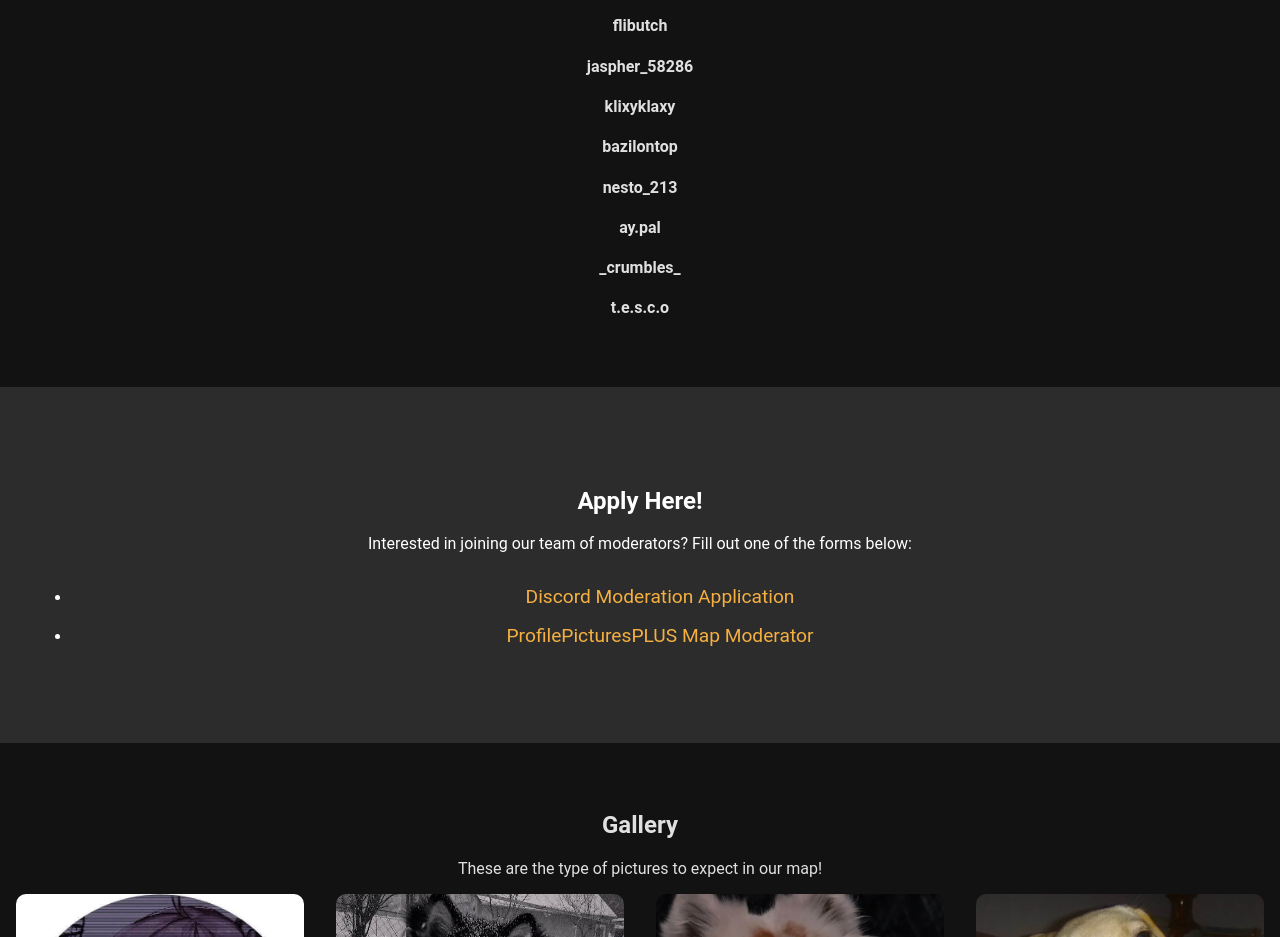
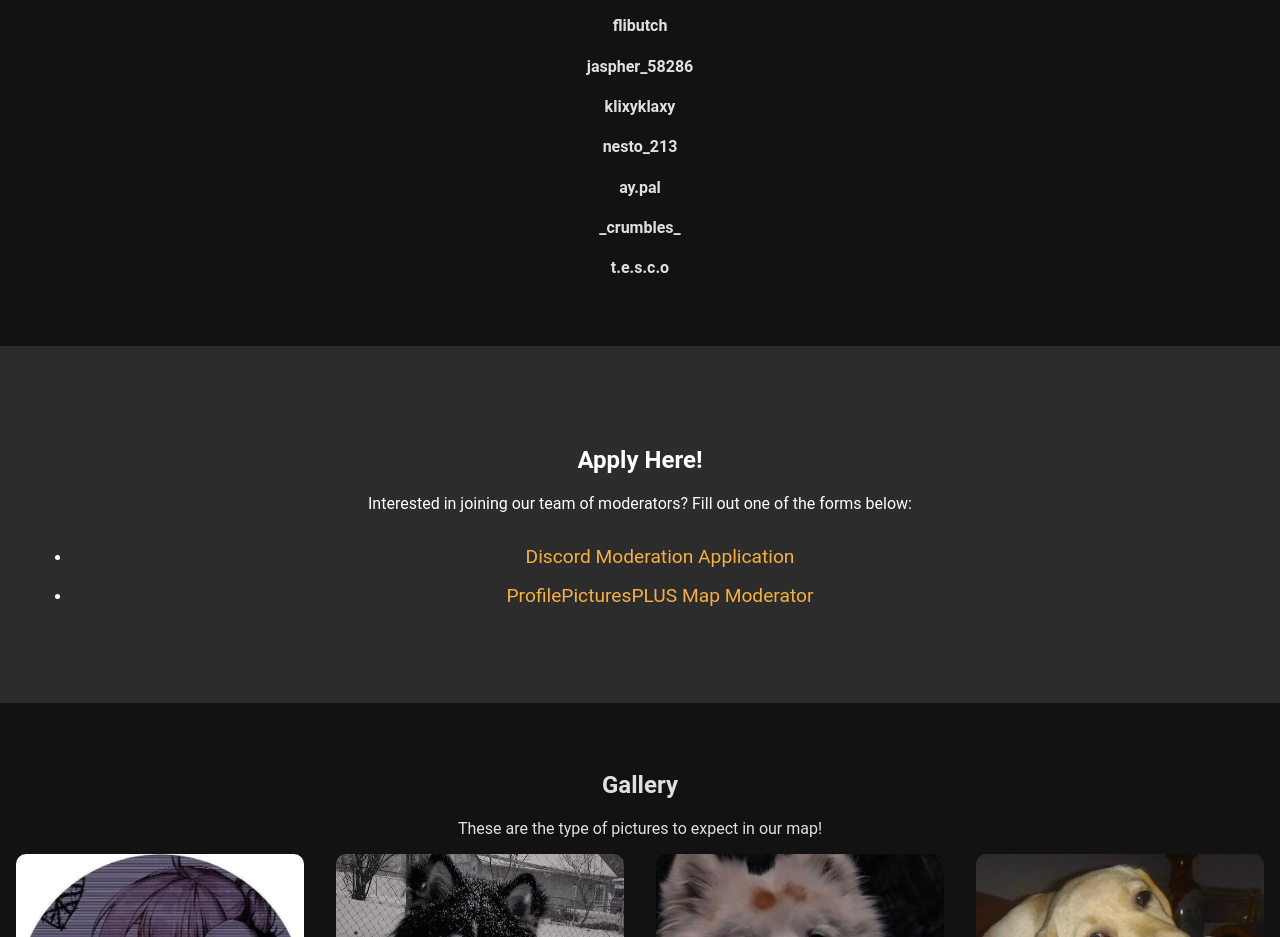
Before and after one commit to ProfilePicturesPLUS/main, a plain HTML site: page index.html in a window 1280 px wide. Shown: the part 3180-4117 px from the top of the page. Drawn offline with Linux system fonts and the light colour scheme.

Commit message:
Update index.html

```diff
--- a/index.html
+++ b/index.html
@@ -213,9 +213,6 @@
                             <h4 class="moderator-name">klixyklaxy</h4>
                         </div>
                         <div class="moderator-item">
-                            <h4 class="moderator-name">bazilontop</h4>
-                        </div>
-                        <div class="moderator-item">
                             <h4 class="moderator-name">nesto_213</h4>
                         </div>
                         <div class="moderator-item">
```
